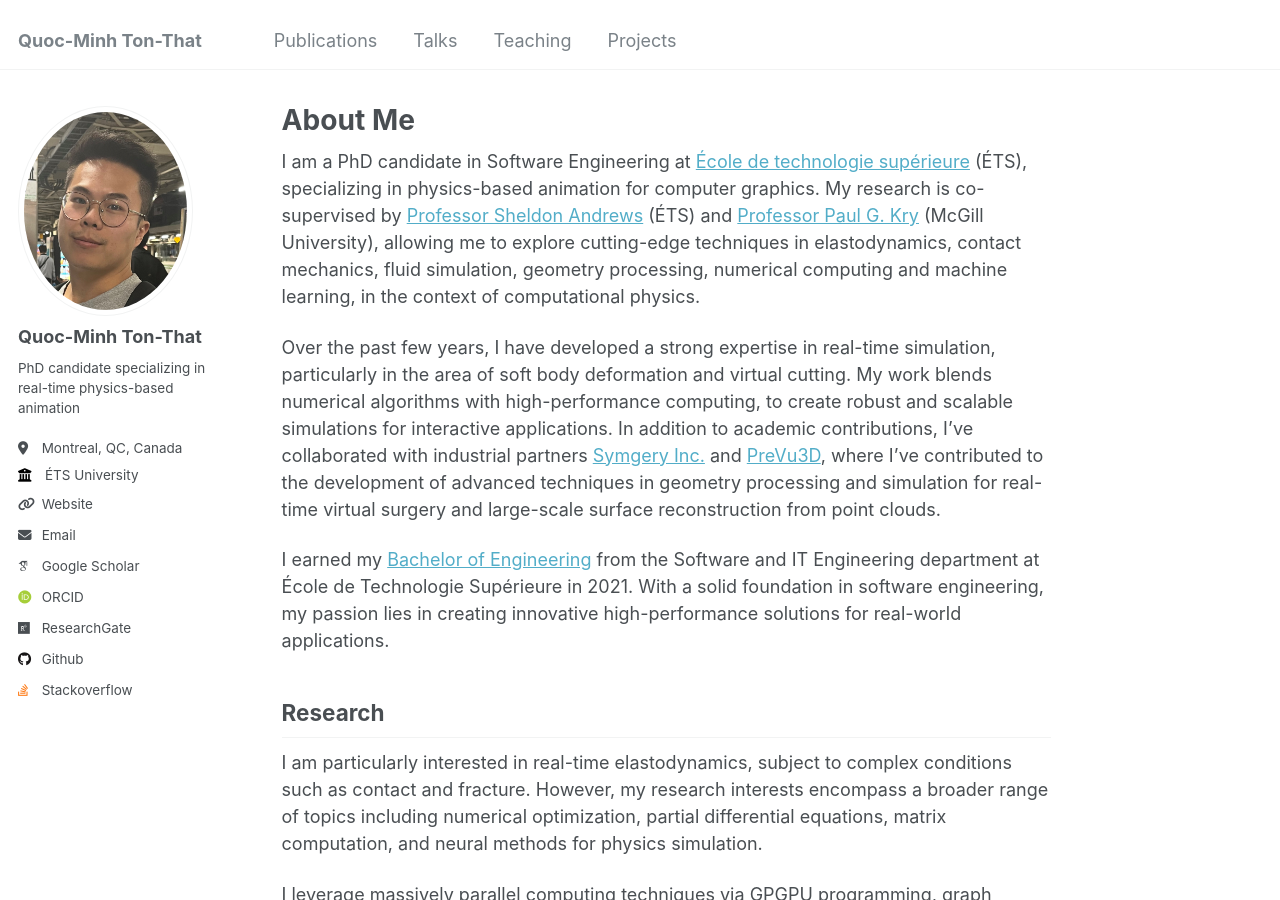
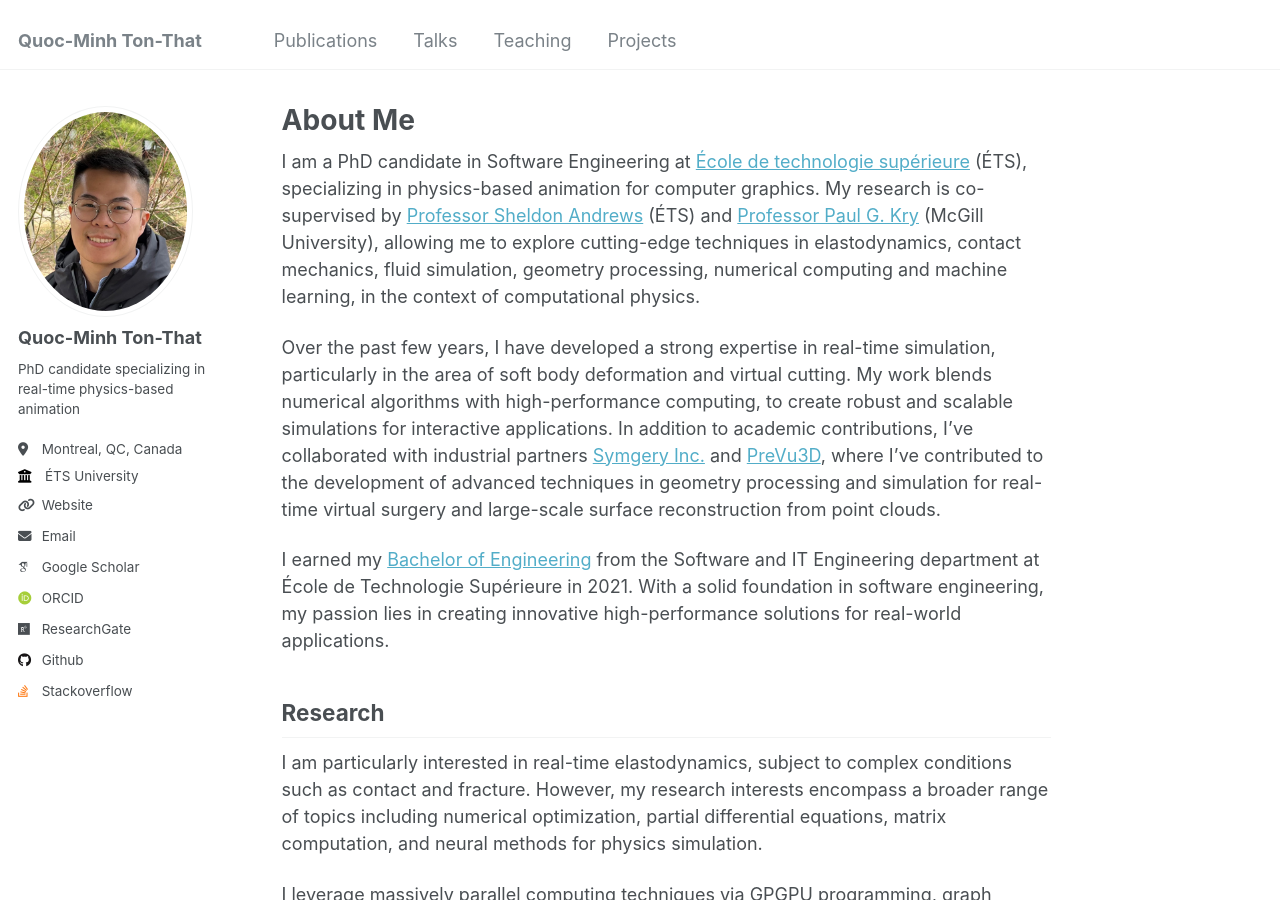
Before and after one commit to Q-Minh/Q-Minh.github.io, a Jekyll site: the page built from _pages/about.md, in a window 1280 px wide and 900 px high. Built offline with Jekyll 4.4.1, drawn with Linux system fonts in a browser that asks for light colours; some web fonts are replaced.

Commit message:
Change profile picture

```diff
--- a/_config.yml
+++ b/_config.yml
@@ -21,7 +21,7 @@ repository               : "Q-Minh/Q-Minh.github.io"
 #               Additional customization can be done by editing /_includes/author-profile.html
 author:
   # Biographic information
-  avatar           : "profile2.png"
+  avatar           : "profile1.png"
   name             : "Quoc-Minh Ton-That"
   pronouns         : # example: "she/her"
   bio              : "PhD candidate specializing in real-time physics-based animation"
```
